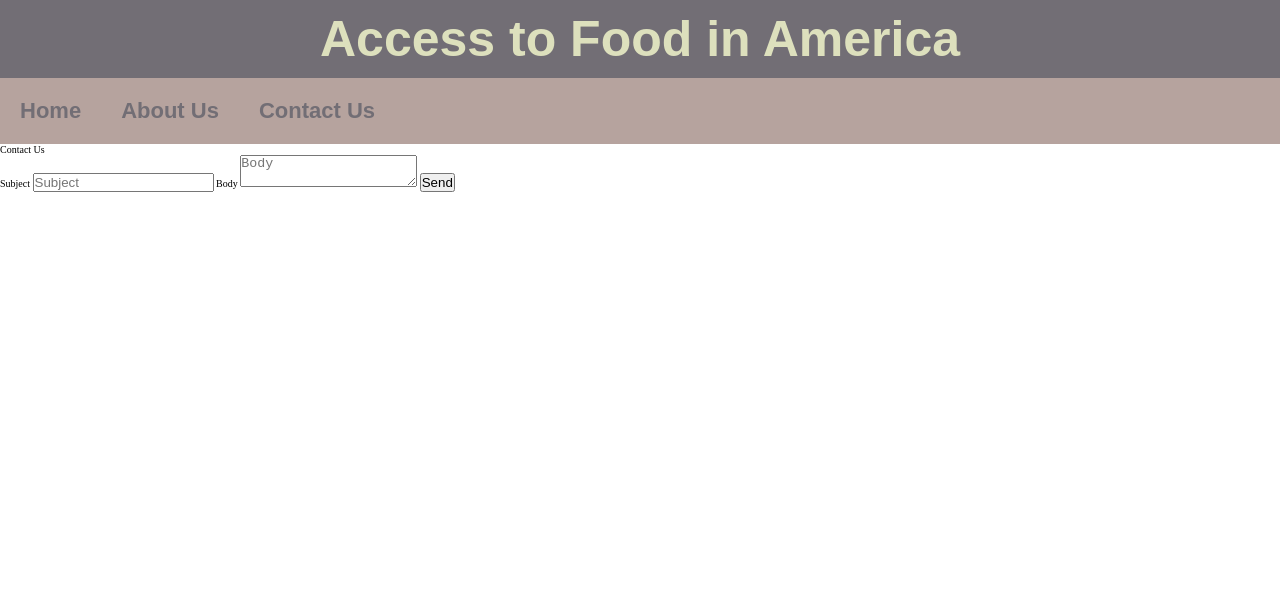
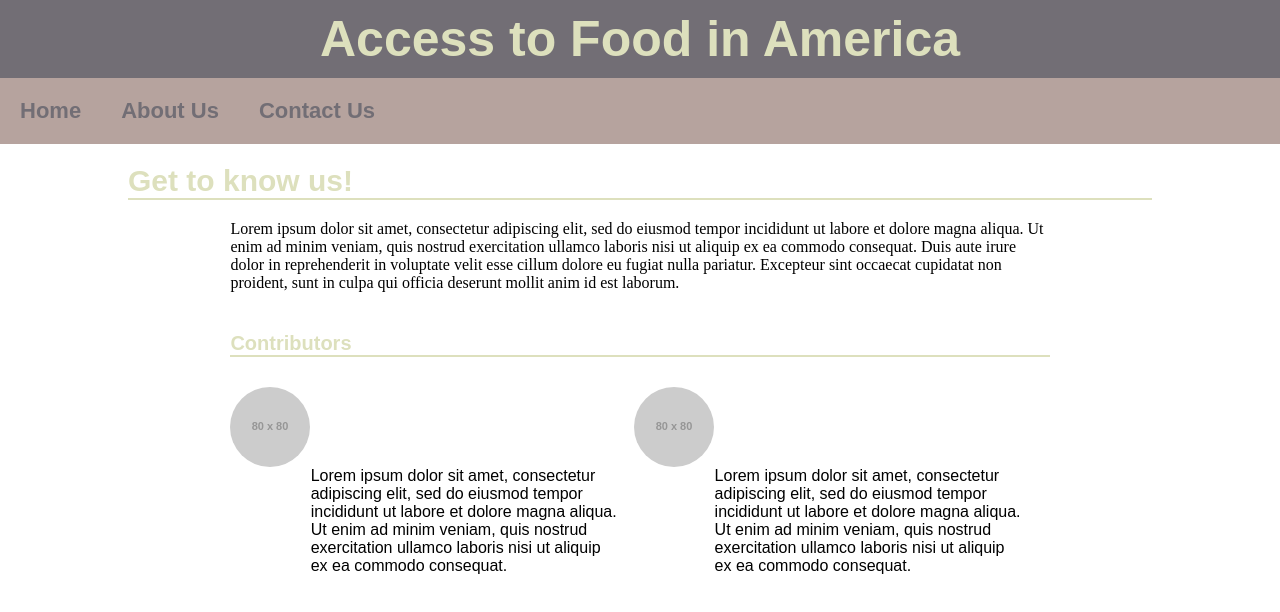
Before and after one commit to RachelleRene/Food-Access-in-America, a plain HTML site: page about_us.html in a window 1280 px wide. Drawn offline with Linux system fonts and the light colour scheme; placeholder pictures from the web are drawn by us.

Commit message:
Built about page and formatted it

```diff
--- a/about_us.css
+++ b/about_us.css
@@ -1,4 +1,56 @@
 * {
     margin: 0;
     padding: 0;
+    box-sizing: border-box;
 }
+
+#about {
+    width: 80%;
+    margin: 0 auto;
+}
+
+#about__title {
+    font-size: 3rem;
+    font-weight: 600;
+    border-bottom: .2rem solid #DDE0BD;
+    margin: 2rem auto;
+}
+
+#about__summary {
+    font-size: 1.6rem;
+    line-height: 1.8rem;
+    width: 80%;
+    margin: 0 auto;
+}
+
+#about__contributors {
+    width: 80%;
+    margin: 0 auto;
+}
+
+#about__contributors__title {
+    font-size: 2rem;
+    margin-top: 4rem;
+    border-bottom: .2rem solid #DDE0BD;
+    color: #DDE0BD;
+}
+
+.contributor {
+    display: inline-block;
+    font-size: .8rem;
+    margin: 3rem auto 0;
+    width: 49%;
+}
+
+.contributor__pic {
+    float: left;
+    width: 8rem;
+    margin-right: .5rem;
+    border-radius: 50%;
+}
+
+.contributor__bio {
+    float: right;
+    width: 80%;
+    padding: 0 1rem 0 0;
+}
--- a/about_us.html
+++ b/about_us.html
@@ -18,15 +18,20 @@
             <li><a href="contact.html">Contact Us</a></li>
         </ul>
         </nav>
-       <div id="contact">
-           <div id="contact__title">Contact Us</div>
-           <div id="contact-input">
-               <label class="contact-input__label">Subject</label>
-               <input id="contact-input__subject-input" class="contact-input__input" type="text" placeholder="Subject"/>
-               <label class="contact-input__label">Body</label>
-               <textarea id="contact-input__body-input" class="contact-input__input" placeholder="Body"></textarea>
-               <button id="submit" type="submit">Send</button>
-           </div>
+       <div id="about">
+            <h1 id="about__title">Get to know us!</h1>
+            <div id="about__summary">Lorem ipsum dolor sit amet, consectetur adipiscing elit, sed do eiusmod tempor incididunt ut labore et dolore magna aliqua. Ut enim ad minim veniam, quis nostrud exercitation ullamco laboris nisi ut aliquip ex ea commodo consequat. Duis aute irure dolor in reprehenderit in voluptate velit esse cillum dolore eu fugiat nulla pariatur. Excepteur sint occaecat cupidatat non proident, sunt in culpa qui officia deserunt mollit anim id est laborum.</div>
+            <div id="about__contributors">
+                <h2 id="about__contributors__title">Contributors</h2>
+                <div class="contributor">
+                    <img class="contributor__pic" src="https://via.placeholder.com/80x80"/>
+                    <p class="contributor__bio">Lorem ipsum dolor sit amet, consectetur adipiscing elit, sed do eiusmod tempor incididunt ut labore et dolore magna aliqua. Ut enim ad minim veniam, quis nostrud exercitation ullamco laboris nisi ut aliquip ex ea commodo consequat.</p>
+                </div>
+                <div class="contributor">
+                    <img class="contributor__pic" src="https://via.placeholder.com/80x80"/>
+                    <p class="contributor__bio">Lorem ipsum dolor sit amet, consectetur adipiscing elit, sed do eiusmod tempor incididunt ut labore et dolore magna aliqua. Ut enim ad minim veniam, quis nostrud exercitation ullamco laboris nisi ut aliquip ex ea commodo consequat.</p>
+                </div>
+            </div>
        </div>
    </body>
 </html>
--- a/contact.css
+++ b/contact.css
@@ -31,7 +31,6 @@
 
     display: grid;
     grid-template-columns: [labels-s] 1fr [labels-e inputs-s] 1fr [inputs-e];
-    grid-template-rows: ;
 
     width: 50%;
 }
--- a/styles.css
+++ b/styles.css
@@ -1,6 +1,11 @@
 html {
   font-size: 62.5%;
 }
+
+* {
+  box-sizing: border-box;
+}
+
 header {
   background-color: #726E75;
   padding: 1em;
@@ -51,7 +56,7 @@ nav a:hover {
   padding: 2em;
   background-color: #DDE0BD;
   overflow: hidden;
-  width: 96%;
+  /* width: 96%; */
 }
 article h2,
 aside h3 {
@@ -91,32 +96,30 @@ article p {
 .facts {
 float: right;
 background-color: #DDE0BD;
-margin: -1rem;
-padding: 1rem;
-width: 200px;
+margin-right: -1rem;
 min-height: 400px;
 width: 30%;
-border-left: 0px solid #B6A39E;
 }
 
 .body-content {
   padding: 1rem;
-  margin: 1rem;
-
   background-color: white;
   color: #2A282B;
   min-height: 400px;
-  margin-right: 0em;
 }
 
 .side-content {
   padding: 1rem;
-  margin: 1rem;
   background-color: white;
   color: #2A282B;
   min-height: 400px;
-  margin-left: 1rem;
+
 }
+
+.side-content ul {
+  list-style-type: none;
+}
+
 .fade {
    opacity: 1;
    transition: opacity .9s ease-in-out;
@@ -135,7 +138,7 @@ border-left: 0px solid #B6A39E;
    .fade:hover {
       opacity: 0.5;
       }
-    img {
+    .fade img {
       width: 100%;
       height: auto;
     }
```
